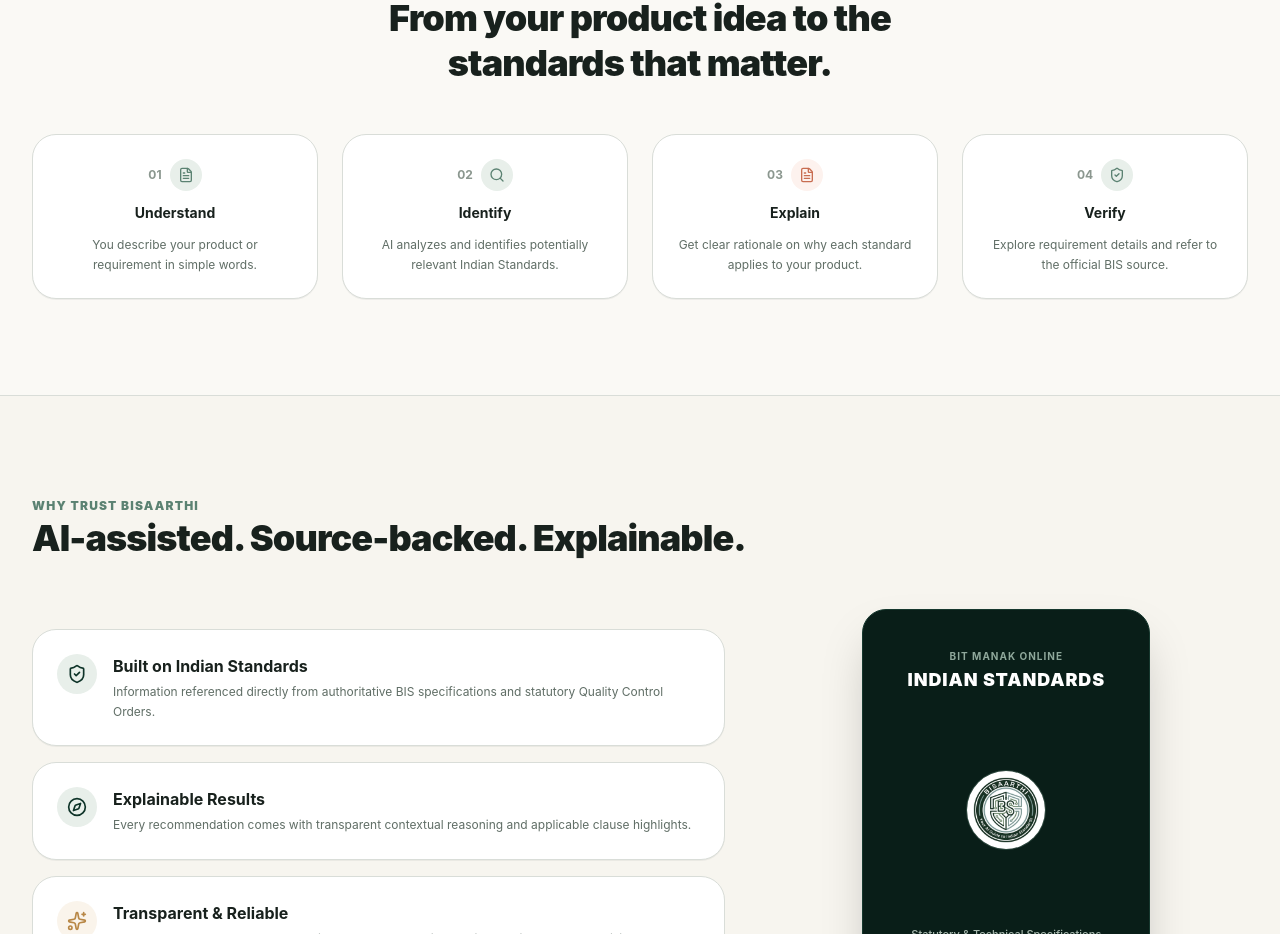
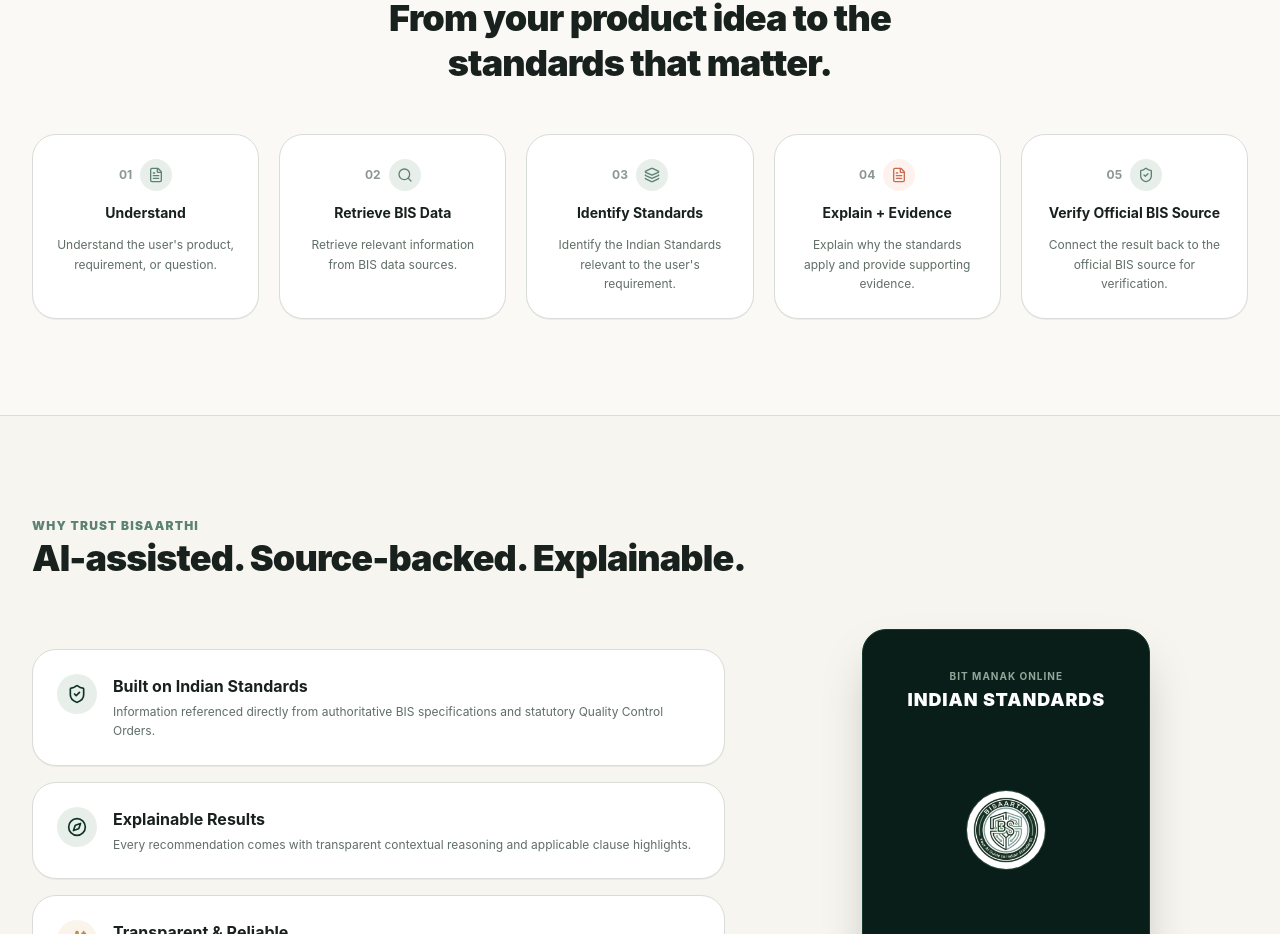
Before and after one commit to aman-07-codex/BISaarthi, a Next.js app in the folder frontend/: page / in a window 1280 px wide. Shown: the part 2087-3021 px from the top of the page. Built offline with nearby package versions, Linux system fonts and the light colour scheme.

Commit message:
some changes on landing page

```diff
--- a/frontend/src/app/page.tsx
+++ b/frontend/src/app/page.tsx
@@ -531,69 +531,85 @@
             </h2>
           </div>
 
-          {/* 4 Steps Horizontal Flow */}
-          <div className="grid grid-cols-1 sm:grid-cols-2 lg:grid-cols-4 gap-6">
+          {/* 5 Steps Horizontal Flow */}
+          <div className="grid grid-cols-1 sm:grid-cols-2 lg:grid-cols-5 gap-4 lg:gap-4 xl:gap-5">
             {/* Step 01 */}
-            <div className="p-6 rounded-3xl bg-white dark:bg-[#15221E] border border-[#D9DDD8] dark:border-[#253831] text-center space-y-3 shadow-2xs">
+            <div className="p-5 sm:p-6 rounded-3xl bg-white dark:bg-[#15221E] border border-[#D9DDD8] dark:border-[#253831] text-center space-y-3 shadow-2xs hover:shadow-xs transition-all flex flex-col justify-start">
               <div className="flex items-center justify-center gap-2">
                 <span className="text-xs font-bold text-[#8B978F]">01</span>
                 <div className="w-8 h-8 rounded-full bg-[#E8EFEA] dark:bg-[#1B2B26] text-[#0D3328] dark:text-[#8FA89B] flex items-center justify-center font-bold text-xs">
                   <FileText className="w-4 h-4 text-[#5B8272]" />
                 </div>
               </div>
-              <h3 className="text-sm font-bold text-[#18211D] dark:text-[#F7F5EF]">
+              <h3 className="text-sm font-bold text-[#18211D] dark:text-[#F7F5EF] break-words">
                 Understand
               </h3>
-              <p className="text-xs text-[#606E66] dark:text-[#8B978F] leading-relaxed">
-                You describe your product or requirement in simple words.
+              <p className="text-xs text-[#606E66] dark:text-[#8B978F] leading-relaxed break-words">
+                Understand the user&apos;s product, requirement, or question.
               </p>
             </div>
 
             {/* Step 02 */}
-            <div className="p-6 rounded-3xl bg-white dark:bg-[#15221E] border border-[#D9DDD8] dark:border-[#253831] text-center space-y-3 shadow-2xs">
+            <div className="p-5 sm:p-6 rounded-3xl bg-white dark:bg-[#15221E] border border-[#D9DDD8] dark:border-[#253831] text-center space-y-3 shadow-2xs hover:shadow-xs transition-all flex flex-col justify-start">
               <div className="flex items-center justify-center gap-2">
                 <span className="text-xs font-bold text-[#8B978F]">02</span>
                 <div className="w-8 h-8 rounded-full bg-[#E8EFEA] dark:bg-[#1B2B26] text-[#0D3328] dark:text-[#8FA89B] flex items-center justify-center font-bold text-xs">
                   <Search className="w-4 h-4 text-[#5B8272]" />
                 </div>
               </div>
-              <h3 className="text-sm font-bold text-[#18211D] dark:text-[#F7F5EF]">
-                Identify
+              <h3 className="text-sm font-bold text-[#18211D] dark:text-[#F7F5EF] break-words">
+                Retrieve BIS Data
               </h3>
-              <p className="text-xs text-[#606E66] dark:text-[#8B978F] leading-relaxed">
-                AI analyzes and identifies potentially relevant Indian Standards.
+              <p className="text-xs text-[#606E66] dark:text-[#8B978F] leading-relaxed break-words">
+                Retrieve relevant information from BIS data sources.
               </p>
             </div>
 
             {/* Step 03 */}
-            <div className="p-6 rounded-3xl bg-white dark:bg-[#15221E] border border-[#D9DDD8] dark:border-[#253831] text-center space-y-3 shadow-2xs">
+            <div className="p-5 sm:p-6 rounded-3xl bg-white dark:bg-[#15221E] border border-[#D9DDD8] dark:border-[#253831] text-center space-y-3 shadow-2xs hover:shadow-xs transition-all flex flex-col justify-start">
               <div className="flex items-center justify-center gap-2">
                 <span className="text-xs font-bold text-[#8B978F]">03</span>
+                <div className="w-8 h-8 rounded-full bg-[#E8EFEA] dark:bg-[#1B2B26] text-[#0D3328] dark:text-[#8FA89B] flex items-center justify-center font-bold text-xs">
+                  <Layers className="w-4 h-4 text-[#5B8272]" />
+                </div>
+              </div>
+              <h3 className="text-sm font-bold text-[#18211D] dark:text-[#F7F5EF] break-words">
+                Identify Standards
+              </h3>
+              <p className="text-xs text-[#606E66] dark:text-[#8B978F] leading-relaxed break-words">
+                Identify the Indian Standards relevant to the user&apos;s requirement.
+              </p>
+            </div>
+
+            {/* Step 04 */}
+            <div className="p-5 sm:p-6 rounded-3xl bg-white dark:bg-[#15221E] border border-[#D9DDD8] dark:border-[#253831] text-center space-y-3 shadow-2xs hover:shadow-xs transition-all flex flex-col justify-start">
+              <div className="flex items-center justify-center gap-2">
+                <span className="text-xs font-bold text-[#8B978F]">04</span>
                 <div className="w-8 h-8 rounded-full bg-[#FDF2EE] dark:bg-[#3E1A14] text-[#C86D51] flex items-center justify-center font-bold text-xs">
                   <FileText className="w-4 h-4 text-[#C86D51]" />
                 </div>
               </div>
-              <h3 className="text-sm font-bold text-[#18211D] dark:text-[#F7F5EF]">
-                Explain
+              <h3 className="text-sm font-bold text-[#18211D] dark:text-[#F7F5EF] break-words">
+                Explain + Evidence
               </h3>
-              <p className="text-xs text-[#606E66] dark:text-[#8B978F] leading-relaxed">
-                Get clear rationale on why each standard applies to your product.
+              <p className="text-xs text-[#606E66] dark:text-[#8B978F] leading-relaxed break-words">
+                Explain why the standards apply and provide supporting evidence.
               </p>
             </div>
 
-            {/* Step 04 */}
-            <div className="p-6 rounded-3xl bg-white dark:bg-[#15221E] border border-[#D9DDD8] dark:border-[#253831] text-center space-y-3 shadow-2xs">
+            {/* Step 05 */}
+            <div className="p-5 sm:p-6 rounded-3xl bg-white dark:bg-[#15221E] border border-[#D9DDD8] dark:border-[#253831] text-center space-y-3 shadow-2xs hover:shadow-xs transition-all flex flex-col justify-start">
               <div className="flex items-center justify-center gap-2">
-                <span className="text-xs font-bold text-[#8B978F]">04</span>
+                <span className="text-xs font-bold text-[#8B978F]">05</span>
                 <div className="w-8 h-8 rounded-full bg-[#E8EFEA] dark:bg-[#1B2B26] text-[#0D3328] dark:text-[#8FA89B] flex items-center justify-center font-bold text-xs">
                   <ShieldCheck className="w-4 h-4 text-[#5B8272]" />
                 </div>
               </div>
-              <h3 className="text-sm font-bold text-[#18211D] dark:text-[#F7F5EF]">
-                Verify
+              <h3 className="text-sm font-bold text-[#18211D] dark:text-[#F7F5EF] break-words">
+                Verify Official BIS Source
               </h3>
-              <p className="text-xs text-[#606E66] dark:text-[#8B978F] leading-relaxed">
-                Explore requirement details and refer to the official BIS source.
+              <p className="text-xs text-[#606E66] dark:text-[#8B978F] leading-relaxed break-words">
+                Connect the result back to the official BIS source for verification.
               </p>
             </div>
           </div>
```
